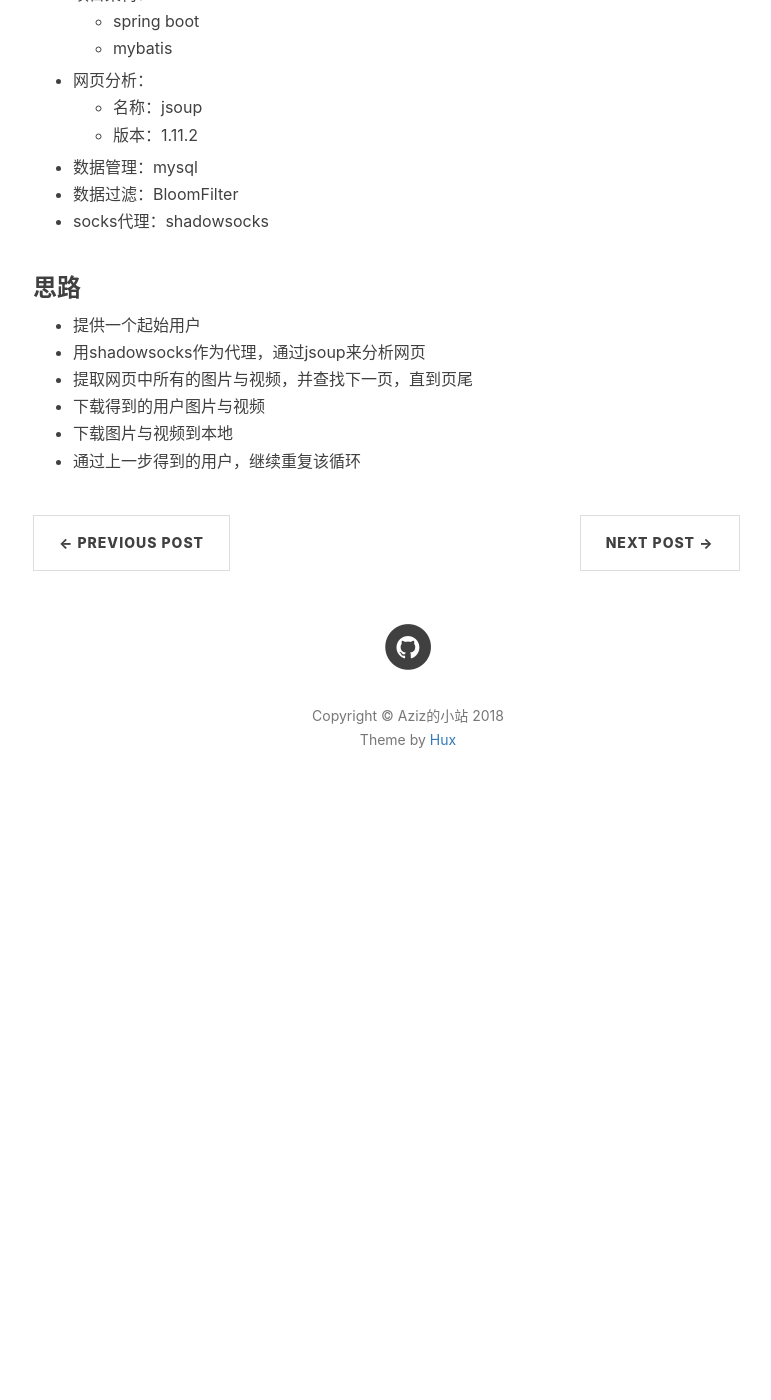
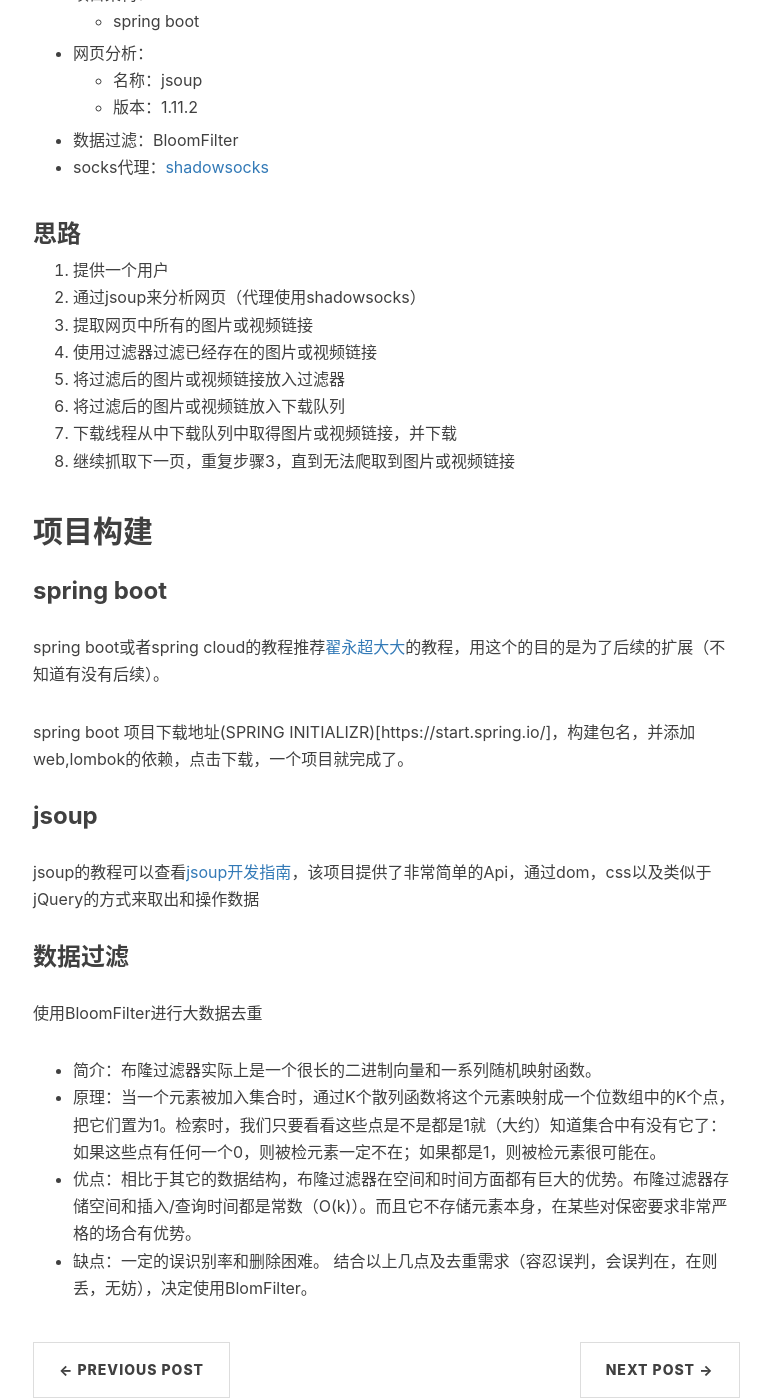
Before and after one commit to seolin/seolin.github.io, a Jekyll site: the page built from _posts/2018-08-11-tumblr_crawl_java.markdown, in a window 1280 px wide and 1400 px high, scrolled down 1175 px. Shown: the whole window, without its empty margins (232-1003 px from the left). Built offline with Jekyll 4.4.1, drawn with Linux system fonts in a browser that asks for light colours; before the commit the page ends 2019 px from its top, so only the background shows below that; some of the changed text lies outside the part shown.

Commit message:
爬虫项目

```diff
--- a/_posts/2018-08-11-tumblr_crawl_java.markdown
+++ b/_posts/2018-08-11-tumblr_crawl_java.markdown
@@ -1,6 +1,6 @@
 ---
 layout:     post
-title:      "tumblr的Java爬虫基础描述--单用户版本"
+title:      "tumblr的Java爬虫基础描述--单用户版本(一)"
 subtitle:   " \"这是一片有关利用Java爬取tumblr内容项目的程序简介\""
 date:       2018-08-11
 author:     "Aziz"
@@ -27,18 +27,39 @@ tumblr作为一个社交网站，上面有大量的图片以及视频，由于
 
 + 项目架构：
   * spring boot
-  * mybatis
 + 网页分析：
   * 名称：jsoup
   * 版本：1.11.2
-+ 数据管理：mysql
 + 数据过滤：BloomFilter
-+ socks代理：shadowsocks
++ socks代理：[shadowsocks](https://seolin.github.io/2018/08/16/world_out_of_wall/)
 
 ### 思路
-+ 提供一个起始用户
-+ 用shadowsocks作为代理，通过jsoup来分析网页
-+ 提取网页中所有的图片与视频，并查找下一页，直到页尾
-+ 下载得到的用户图片与视频
-+ 下载图片与视频到本地
-+ 通过上一步得到的用户，继续重复该循环
+1. 提供一个用户
+2. 通过jsoup来分析网页（代理使用shadowsocks）
+3. 提取网页中所有的图片或视频链接
+4. 使用过滤器过滤已经存在的图片或视频链接
+5. 将过滤后的图片或视频链接放入过滤器
+6. 将过滤后的图片或视频链放入下载队列
+7. 下载线程从中下载队列中取得图片或视频链接，并下载
+8. 继续抓取下一页，重复步骤3，直到无法爬取到图片或视频链接
+
+## 项目构建
+
+### spring boot
+
+spring boot或者spring cloud的教程推荐[翟永超大大](http://blog.didispace.com/)的教程，用这个的目的是为了后续的扩展（不知道有没有后续）。
+
+spring boot 项目下载地址(SPRING INITIALIZR)[https://start.spring.io/]，构建包名，并添加web,lombok的依赖，点击下载，一个项目就完成了。
+
+### jsoup
+
+jsoup的教程可以查看[jsoup开发指南](http://www.open-open.com/jsoup/)，该项目提供了非常简单的Api，通过dom，css以及类似于jQuery的方式来取出和操作数据
+
+### 数据过滤
+
+使用BloomFilter进行大数据去重
++ 简介：布隆过滤器实际上是一个很长的二进制向量和一系列随机映射函数。
++ 原理：当一个元素被加入集合时，通过K个散列函数将这个元素映射成一个位数组中的K个点，把它们置为1。检索时，我们只要看看这些点是不是都是1就（大约）知道集合中有没有它了：如果这些点有任何一个0，则被检元素一定不在；如果都是1，则被检元素很可能在。
++ 优点：相比于其它的数据结构，布隆过滤器在空间和时间方面都有巨大的优势。布隆过滤器存储空间和插入/查询时间都是常数（O(k)）。而且它不存储元素本身，在某些对保密要求非常严格的场合有优势。
++ 缺点：一定的误识别率和删除困难。
+结合以上几点及去重需求（容忍误判，会误判在，在则丢，无妨），决定使用BlomFilter。
```
Also changed, not shown: img/home-bg.jpg.
